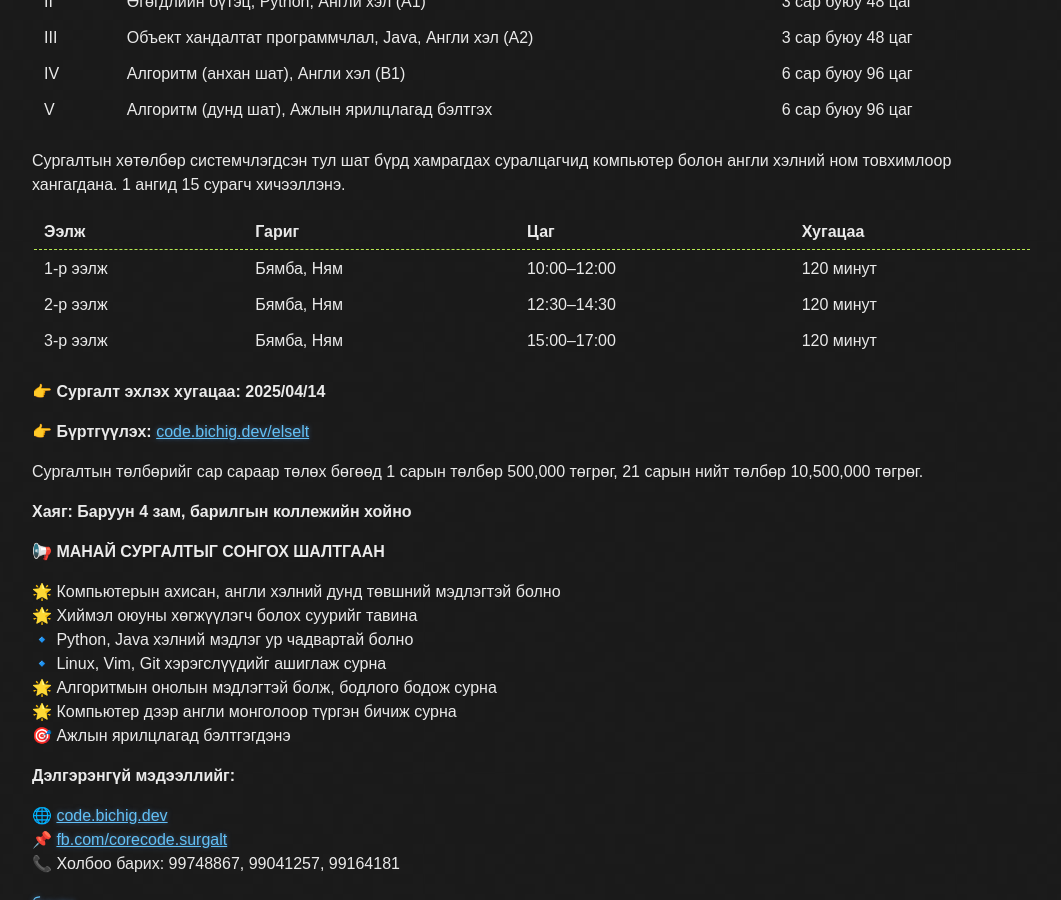
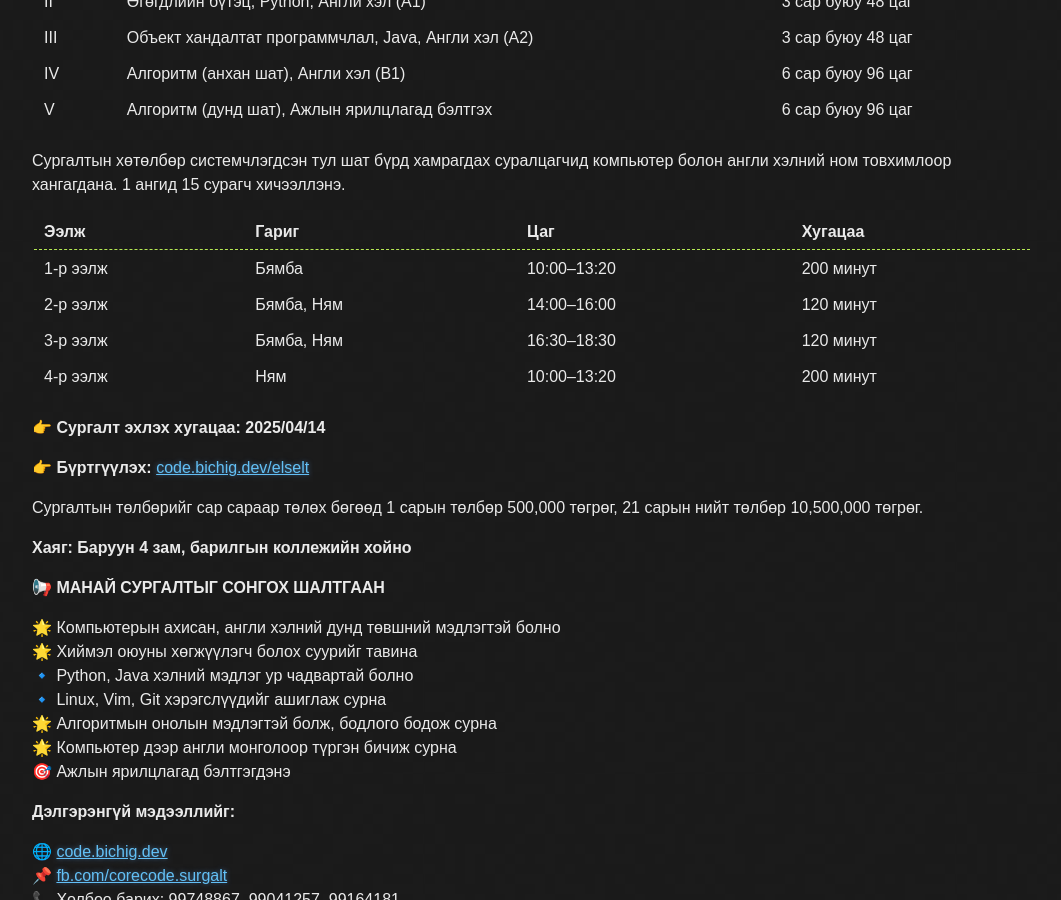
Before and after one commit to ganaatulgaa/corecode, a Jekyll site: the page built from ads.md, in a window 1280 px wide and 900 px high, scrolled down 1887 px. Shown: the whole window, without its empty margins (108-1169 px from the left). Built offline with Jekyll 4.4.1, drawn with Linux system fonts in a browser that asks for light colours; our own code applies the rules of GitHub Pages for plain Markdown files.

Commit message:
Update ads.md

```diff
--- a/ads.md
+++ b/ads.md
@@ -63,9 +63,10 @@ layout: default
 |----------+------------+--------------+-----------|
 | Ээлж     | Гариг      |          Цаг | Хугацаа   |
 |----------+------------+--------------+-----------|
-| 1-р ээлж | Бямба, Ням | 10:00--12:00 | 120 минут |
-| 2-р ээлж | Бямба, Ням | 12:30--14:30 | 120 минут |
-| 3-р ээлж | Бямба, Ням | 15:00--17:00 | 120 минут |
+| 1-р ээлж | Бямба      | 10:00--13:20 | 200 минут |
+| 2-р ээлж | Бямба, Ням | 14:00--16:00 | 120 минут |
+| 3-р ээлж | Бямба, Ням | 16:30--18:30 | 120 минут |
+| 4-р ээлж | Ням        | 10:00--13:20 | 200 минут |
 |----------+------------+--------------+-----------|
 
 👉 **Сургалт эхлэх хугацаа: 2025/04/14**
```
